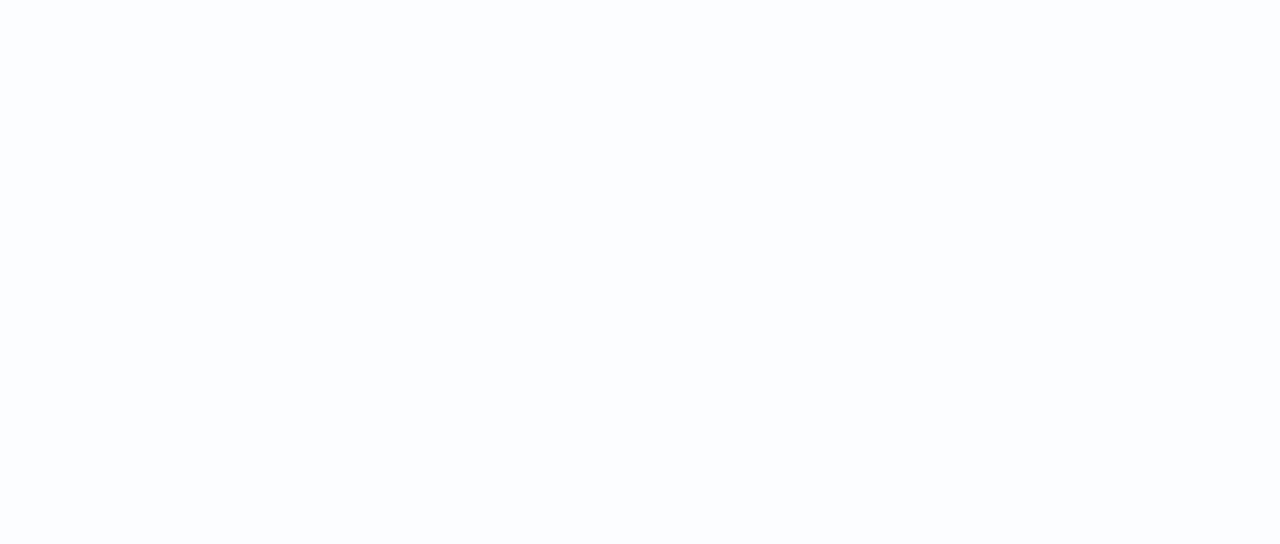
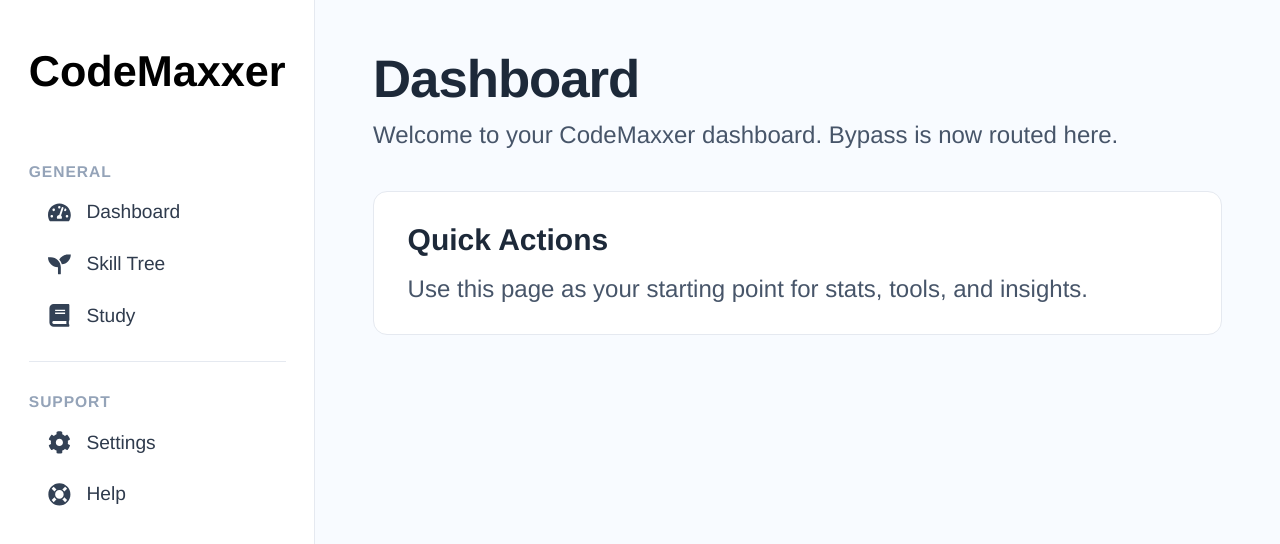
Before and after one commit to antranig8/raptorhacks-project, a React (Vite) app in the folder frontend/CodeMaxxer/: page /dashboard in a window 1280 px wide. Before the commit this address had no page. Shown: the top 544 px of the page. Built offline with nearby package versions, Linux system fonts and the light colour scheme; a web font is replaced by a local one.

Commit message:
navbar and dashboard

```diff
--- a/frontend/CodeMaxxer/src/App.jsx
+++ b/frontend/CodeMaxxer/src/App.jsx
@@ -1,6 +1,7 @@
 import { BrowserRouter as Router, Routes, Route } from 'react-router-dom'
 import Home from '@home/home.jsx'
 import Login from './pages/Login/login.jsx'
+import Dashboard from './pages/Dashboard/dashboard.jsx'
 import styles from '@/App.module.css'
 
 function App() {
@@ -10,6 +11,7 @@ function App() {
         <Routes>
           <Route path="/" element={<Home />} />
           <Route path="/login" element={<Login />} />
+          <Route path="/dashboard" element={<Dashboard />} />
         </Routes>
       </div>
     </Router>
--- /dev/null
+++ b/frontend/CodeMaxxer/src/components/Logo/Logo.jsx
@@ -0,0 +1,10 @@
+import { Link } from 'react-router-dom'
+import styles from './Logo.module.css'
+
+export default function Logo({ className = '' }) {
+    return (
+        <Link to="/" className={`${styles.logo} ${className}`.trim()}>
+            CodeMaxxer
+        </Link>
+    )
+}
--- /dev/null
+++ b/frontend/CodeMaxxer/src/components/Logo/Logo.module.css
@@ -0,0 +1,13 @@
+.logo {
+    font-weight: 700;
+    font-size: 1.8rem;
+    color: #000;
+    text-decoration: none;
+    line-height: 1.1;
+}
+
+.logo:hover,
+.logo:focus-visible {
+    color: #111;
+    text-decoration: none;
+}
--- /dev/null
+++ b/frontend/CodeMaxxer/src/pages/Dashboard/components/DashboardNav.jsx
@@ -0,0 +1,44 @@
+import { Link } from 'react-router-dom'
+import { FaTachometerAlt, FaSeedling, FaBook, FaCog, FaLifeRing } from 'react-icons/fa'
+import Logo from '@/components/Logo/Logo'
+import styles from './DashboardNav.module.css'
+
+const navSections = [
+    {
+        title: 'General',
+        items: [
+            { section: 'General', label: 'Dashboard', route: '/dashboard', icon: <FaTachometerAlt /> },
+            { section: 'General', label: 'Skill Tree', route: '/dashboard/skill-tree', icon: <FaSeedling /> },
+            { section: 'General', label: 'Study', route: '/dashboard/study', icon: <FaBook /> },
+        ],
+    },
+    {
+        title: 'Support',
+        items: [
+            { section: 'Support', label: 'Settings', route: '/dashboard/settings', icon: <FaCog /> },
+            { section: 'Support', label: 'Help', route: '/dashboard/help', icon: <FaLifeRing /> },
+        ],
+    },
+]
+
+export default function DashboardNav() {
+    return (
+        <aside className={styles.sidebar}>
+            <div className={styles.brand}><Logo /></div>
+            <nav className={styles.nav}>
+                {navSections.map((section, sectionIndex) => (
+                    <div key={section.title} className={styles.sectionGroup}>
+                        <div className={styles.sectionTitle}>{section.title}</div>
+                        {section.items.map((item) => (
+                            <Link key={item.label} to={item.route} className={styles.navItem}>
+                                <span className={styles.icon}>{item.icon}</span>
+                                <span>{item.label}</span>
+                            </Link>
+                        ))}
+                        {sectionIndex < navSections.length - 1 && <div className={styles.separator} />}
+                    </div>
+                ))}
+            </nav>
+        </aside>
+    )
+}
--- /dev/null
+++ b/frontend/CodeMaxxer/src/pages/Dashboard/components/DashboardNav.module.css
@@ -0,0 +1,83 @@
+.sidebar {
+    width: fit-content;
+    min-width: 180px;
+    max-width: 100%;
+    border-right: 1px solid #e5e9f0;
+    background: #ffffff;
+    padding: 2rem 1.2rem;
+    display: flex;
+    flex-direction: column;
+    gap: 1.8rem;
+    overflow-y: auto;
+}
+
+.brand {
+    margin-bottom: 1rem;
+}
+
+.nav {
+    display: flex;
+    flex-direction: column;
+    gap: 0.5rem;
+}
+
+.navItem {
+    padding: 0.6rem 0.8rem;
+    border-radius: 10px;
+    text-decoration: none;
+    color: #2f3b4d;
+    font-size: 0.8rem;
+    font-weight: 500;
+    border: none;
+    transition: background-color 0.2s ease, color 0.2s ease;
+}
+
+.navItem:hover,
+.navItem:focus {
+    background: #f3f7ff;
+    color: #0b1f4a;
+}
+
+.sectionGroup {
+    display: flex;
+    flex-direction: column;
+}
+
+.sectionTitle {
+    color: #94a3b8;
+    font-size: 0.65rem;
+    font-weight: 600;
+    letter-spacing: 0.06em;
+    text-transform: uppercase;
+    margin-bottom: 0.25rem;
+}
+
+.separator {
+    margin: 0.8rem 0;
+    height: 1px;
+    background: #e5e9f0;
+    width: 100%;
+}
+
+.icon {
+    display: inline-flex;
+    margin-right: 0.65rem;
+    color: #334155;
+    font-size: 0.95rem;
+    height: 1em;
+    align-items: center;
+    justify-content: center;
+    vertical-align: middle;
+}
+
+.navItem {
+    display: flex;
+    align-items: center;
+    justify-content: flex-start;
+}
+
+.navItem span {
+    display: inline-flex;
+    align-items: center;
+    white-space: nowrap;
+}
--- /dev/null
+++ b/frontend/CodeMaxxer/src/pages/Dashboard/dashboard.jsx
@@ -0,0 +1,21 @@
+import DashboardNav from './components/DashboardNav'
+import styles from './styles/dashboard.module.css'
+
+export default function Dashboard() {
+    return (
+        <div className={styles.page}>
+            <DashboardNav />
+            <main className={styles.content}>
+                <header className={styles.header}>
+                    <h1>Dashboard</h1>
+                    <p>Welcome to your CodeMaxxer dashboard. Bypass is now routed here.</p>
+                </header>
+
+                <section className={styles.card}>
+                    <h2>Quick Actions</h2>
+                    <p>Use this page as your starting point for stats, tools, and insights.</p>
+                </section>
+            </main>
+        </div>
+    )
+}
--- /dev/null
+++ b/frontend/CodeMaxxer/src/pages/Dashboard/styles/dashboard.module.css
@@ -0,0 +1,83 @@
+.page {
+    display: flex;
+    min-height: 100vh;
+    background: #f8fbff;
+    color: #1d2939;
+    font-family: inherit;
+}
+
+.sidebar {
+    width: 260px;
+    border-right: 1px solid #e5e9f0;
+    background: #ffffff;
+    padding: 2rem 1.2rem;
+    display: flex;
+    flex-direction: column;
+    gap: 1.8rem;
+}
+
+.brand {
+    font-size: 1.8rem;
+    font-weight: 700;
+    color: #000;
+    margin-bottom: 1rem;
+}
+
+.nav {
+    display: flex;
+    flex-direction: column;
+    gap: 0.5rem;
+}
+
+.navItem {
+    padding: 0.9rem 1rem;
+    border-radius: 10px;
+    text-decoration: none;
+    color: #2f3b4d;
+    font-size: 1rem;
+    font-weight: 500;
+    border: 1px solid transparent;
+    transition: background-color 0.2s ease, border-color 0.2s ease, color 0.2s ease;
+}
+
+.navItem:hover,
+.navItem:focus {
+    background: #f3f7ff;
+    color: #0b1f4a;
+    border-color: #dce6fb;
+}
+
+.content {
+    flex: 1;
+    padding: 2rem 2.4rem;
+    overflow-y: auto;
+}
+
+.header h1 {
+    margin: 0;
+    font-size: 2.2rem;
+    letter-spacing: -0.02em;
+}
+
+.header p {
+    margin: 0.5rem 0 1.75rem;
+    color: #475569;
+}
+
+.card {
+    background: #ffffff;
+    border: 1px solid #e5e9f0;
+    border-radius: 14px;
+    padding: 1.3rem 1.4rem;
+    margin-bottom: 1rem;
+}
+
+.card h2 {
+    margin: 0 0 0.75rem;
+    font-size: 1.25rem;
+}
+
+.card p {
+    margin: 0;
+    color: #475569;
+}
--- a/frontend/CodeMaxxer/src/pages/Home/Components/Navbar.jsx
+++ b/frontend/CodeMaxxer/src/pages/Home/Components/Navbar.jsx
@@ -1,4 +1,5 @@
 import { useNavigate } from 'react-router-dom'
+import Logo from '@/components/Logo/Logo'
 import styles from '@home/styles/Navbar.module.css'
 import useInViewAnimation from '@/hooks/useInViewAnimation'
 
@@ -9,7 +10,7 @@ function Navbar() {
   return (
     <nav ref={ref} className={`${styles.navbar} ${isVisible ? styles.visible : styles.hidden}`}>
       <div className={styles.leftGroup}>
-        <a href="/" className={styles.logo}>CodeMaxxer</a>
+        <Logo />
       </div>
       <div className={styles.centerGroup}>
         <button className={styles.navButton}>Home</button>
--- a/frontend/CodeMaxxer/src/pages/Login/components/Form.jsx
+++ b/frontend/CodeMaxxer/src/pages/Login/components/Form.jsx
@@ -1,9 +1,11 @@
 import { useState } from 'react'
+import { useNavigate } from 'react-router-dom'
 import { FaEye, FaEyeSlash, FaGoogle } from 'react-icons/fa'
 import styles from '../styles/login.module.css'
 
 export default function Form() {
     const [showPassword, setShowPassword] = useState(false)
+    const navigate = useNavigate()
 
     return (
         <div className={styles.formContainer}>
@@ -41,7 +43,7 @@ export default function Form() {
                 </div>
 
                 <button type="submit" className={styles.loginButton}>Log In</button>
-                <button type="button" className={styles.bypassButton}>Bypass</button>
+                <button type="button" className={styles.bypassButton} onClick={() => navigate('/dashboard')}>Bypass</button>
 
                 <div className={styles.divider}>
                     <hr />
```
